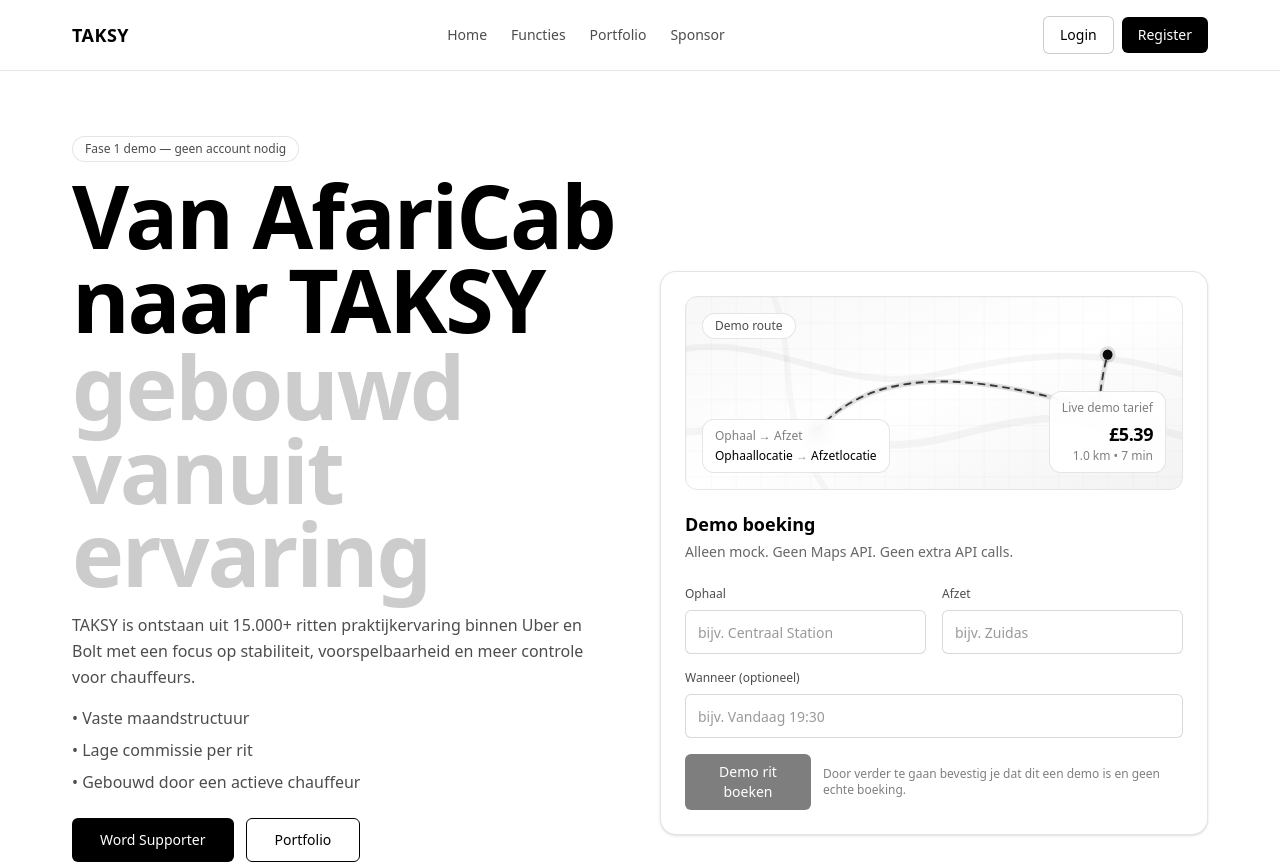
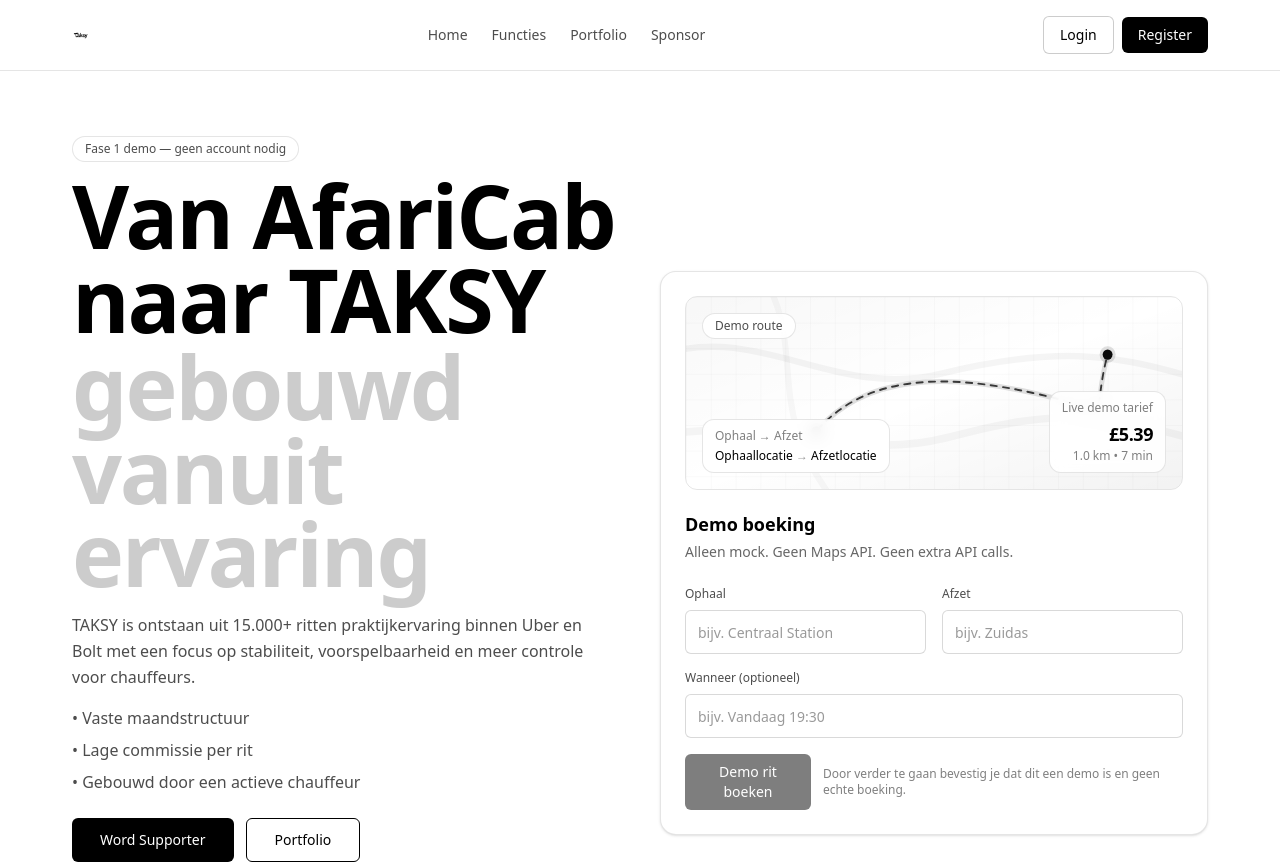
Before and after one commit to Taksyeu/Taksy, a Next.js app: page / in a window 1280 px wide. Shown: the top 864 px of the page. Built offline with nearby package versions, Linux system fonts and the light colour scheme.

Commit message:
TAKSY logo SVG integrated

```diff
--- a/src/components/layout/Header.tsx
+++ b/src/components/layout/Header.tsx
@@ -1,3 +1,4 @@
+import Image from 'next/image';
 import Link from 'next/link';
 
 import { Button } from '@/components/ui/Button';
@@ -6,8 +7,15 @@ export function Header() {
   return (
     <header className="sticky top-0 z-50 w-full border-b border-black/10 bg-white/80 backdrop-blur">
       <div className="mx-auto flex w-full max-w-[1200px] items-center justify-between px-4 py-4 sm:px-6 lg:px-8">
-        <Link href="/" className="text-[18px] font-semibold tracking-wide text-black">
-          TAKSY
+        <Link href="/" className="inline-flex items-center">
+          <Image
+            src="/brand/taksy-logo.svg"
+            alt="TAKSY"
+            width={120}
+            height={18}
+            priority
+            style={{ width: 'auto', height: 18 }}
+          />
         </Link>
 
         <nav className="hidden items-center gap-6 text-sm text-black/70 sm:flex">
```
Also changed, not shown: public/brand/taksy-logo.svg (added).
